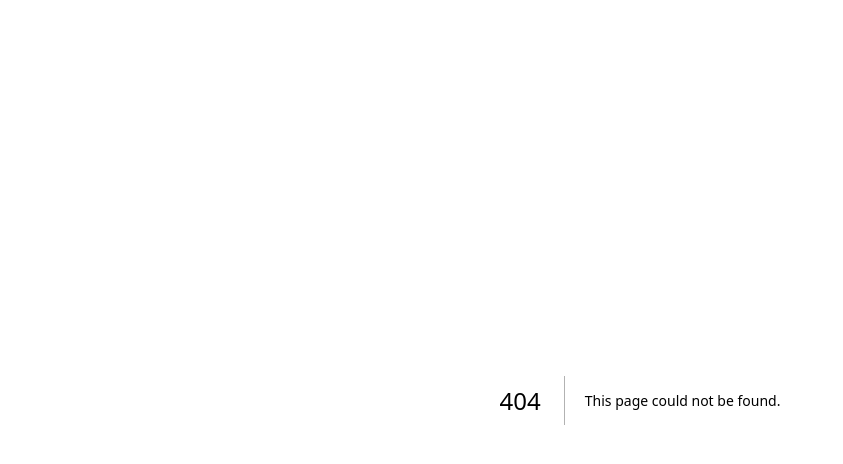
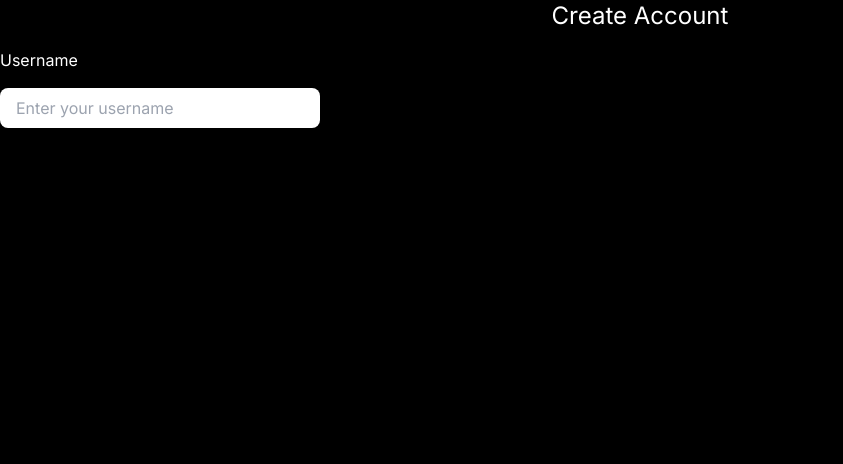
Before and after one commit to Bloom-Sayiorri/Nextjs-app, a Next.js app: page /signup in a window 1280 px wide. Before the commit this address had no page. Shown: the top 464 px of the page, without its empty margins (0-843 px from the left). Built offline with nearby package versions, Linux system fonts and the light colour scheme.

Commit message:
signup route

```diff
--- a/src/app/globals.css
+++ b/src/app/globals.css
@@ -2,26 +2,6 @@
 @tailwind components;
 @tailwind utilities;
 
-:root {
-  --foreground-rgb: 0, 0, 0;
-  --background-start-rgb: 214, 219, 220;
-  --background-end-rgb: 255, 255, 255;
+body {
+  background: black;
 }
-
-@media (prefers-color-scheme: dark) {
-  :root {
-    --foreground-rgb: 255, 255, 255;
-    --background-start-rgb: 0, 0, 0;
-    --background-end-rgb: 0, 0, 0;
-  }
-}
-
-body {
-  color: rgb(var(--foreground-rgb));
-  background: linear-gradient(
-      to bottom,
-      transparent,
-      rgb(var(--background-end-rgb))
-    )
-    rgb(var(--background-start-rgb));
-}
--- /dev/null
+++ b/src/app/login/page.tsx
@@ -0,0 +1,7 @@
+export default function LoginPage() {
+    return (
+        <div>
+            <h1>Hello World!!</h1>
+        </div>
+    )
+}
--- a/src/app/page.tsx
+++ b/src/app/page.tsx
@@ -2,8 +2,9 @@ import Image from 'next/image'
 
 export default function Home() {
   return (
-    <main className="flex min-h-screen flex-col items-center justify-between p-24">
-      <div className="z-10 max-w-5xl w-full items-center justify-between font-mono text-sm lg:flex">
+    <main className="">
+      {/* flex min-h-screen flex-col items-center justify-between p-24 */}
+      {/* <div className="z-10 max-w-5xl w-full items-center justify-between font-mono text-sm lg:flex">
         <p className="fixed left-0 top-0 flex w-full justify-center border-b border-gray-300 bg-gradient-to-b from-zinc-200 pb-6 pt-8 backdrop-blur-2xl dark:border-neutral-800 dark:bg-zinc-800/30 dark:from-inherit lg:static lg:w-auto  lg:rounded-xl lg:border lg:bg-gray-200 lg:p-4 lg:dark:bg-zinc-800/30">
           Get started by editing&nbsp;
           <code className="font-mono font-bold">src/app/page.tsx</code>
@@ -107,7 +108,7 @@ export default function Home() {
             Instantly deploy your Next.js site to a shareable URL with Vercel.
           </p>
         </a>
-      </div>
+      </div> */}
     </main>
   )
 }
--- /dev/null
+++ b/src/app/signup/page.tsx
@@ -0,0 +1,33 @@
+"use client";
+import Link from 'next/link';
+import React from 'react';
+import {useRouter} from 'next/navigation';
+import {axios} from 'axios';
+
+export default function SignupPage() {
+    const [user, setUser] = React.useState({
+        email: "",
+        password: "",
+        username: "",
+    });
+
+    const onSignup = async () => {
+
+    };
+
+
+    return(
+        <div className="flex justify-center flex-col gap-4">
+            <h1 className='text-center text-white text-2xl '>Create Account</h1>
+            <label htmlFor="username" className='text-white'>Username</label>
+            <input
+                id='username'
+                type='text'
+                placeholder='Enter your username'
+                value={user.username}
+                className="rounded-lg border-radius h-10 w-1/4 p-4"
+                onChange={(e) => setUser({...user, username: e.target.value})}
+            />
+        </div>
+    )
+}
```
Also changed, not shown: package.json (+8 -2 lines), src/dbConfig/dbConfig.ts (added, +21 -0 lines), src/app/api/users/login/route.ts (added), src/app/api/users/signup/route.ts (added), 2 other files (tests, documents, lock files or other folders).
